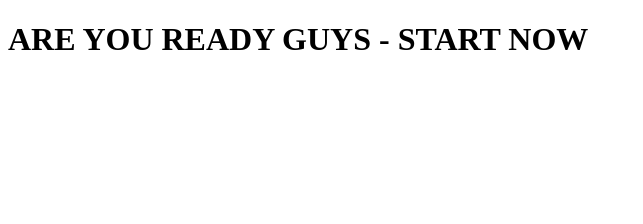
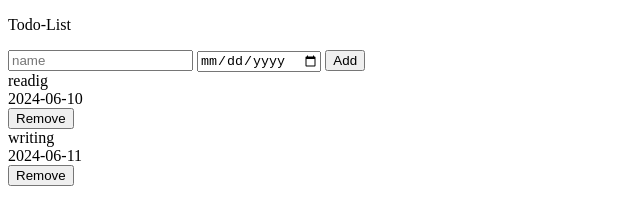
Before and after one commit to abinvk/to-do-list, a plain HTML site: page index.html in a window 1280 px wide. Shown: the whole page, without its empty margins (0-643 px from the left). Drawn offline with Linux system fonts and the light colour scheme.

Commit message:
javascript

```diff
--- a/index.html
+++ b/index.html
@@ -5,9 +5,21 @@
     <meta name="viewport" content="width=device-width, initial-scale=1.0">
     <title>Document</title>
     <link rel="stylesheet" href="styles.css">
-    <script src="script.js" defer></script>
 </head>
 <body>
-    <h1>ARE YOU READY GUYS - START NOW</h1>
+
+        <p>Todo-List</p>
+
+
+       <div class="input-grid">
+       <input placeholder="name"
+       class="input-name js-name">
+       <input type="date"
+       class="input-date js-date" >
+       <button onclick="addList();
+       "class="add-button">Add</button>
+       </div>
+       <div class="name-list js-name-list">
+       <script src="script.js"></script>
 </body>
 </html>
--- a/script.js
+++ b/script.js
@@ -0,0 +1,40 @@
+const todoname = [{
+    name: 'readig',
+    date: '2024-06-10'
+},{
+    name: 'writing',
+    date: '2024-06-11'
+}]
+rendername();
+
+function rendername() {
+    let nameHTML = '';
+    for (let i = 0; i < todoname.length; i++) {
+        const todonameobject = todoname[i];
+        const{name, date} = todonameobject;
+        const html =`
+        <div>${name}</div>
+        <div>${date}</div>
+        <button onclick="
+        todoname.splice(${i}, 1);
+        rendername();
+        "class="remove-btn">Remove</button>
+        `;
+        nameHTML += html;
+    }
+    document.querySelector('.js-name-list')
+    .innerHTML = nameHTML;
+}
+        function addList() {
+            const dateElement = document.querySelector('.js-date');
+            const date = dateElement.value;
+            const nameElement = document.querySelector('.js-name');
+            const nameInput = nameElement.value;
+            todoname.push({
+                name: nameInput,
+                date: date
+        });
+        nameElement.value = '';
+        rendername();
+
+    }
```
